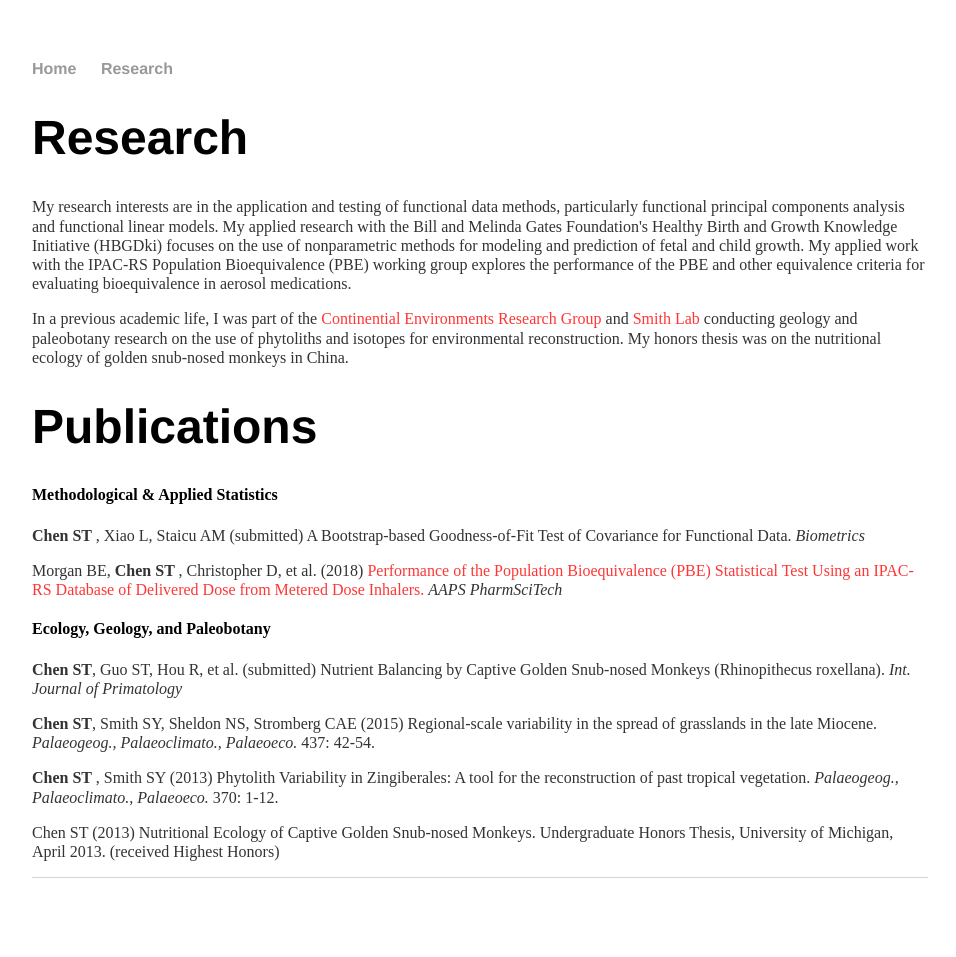
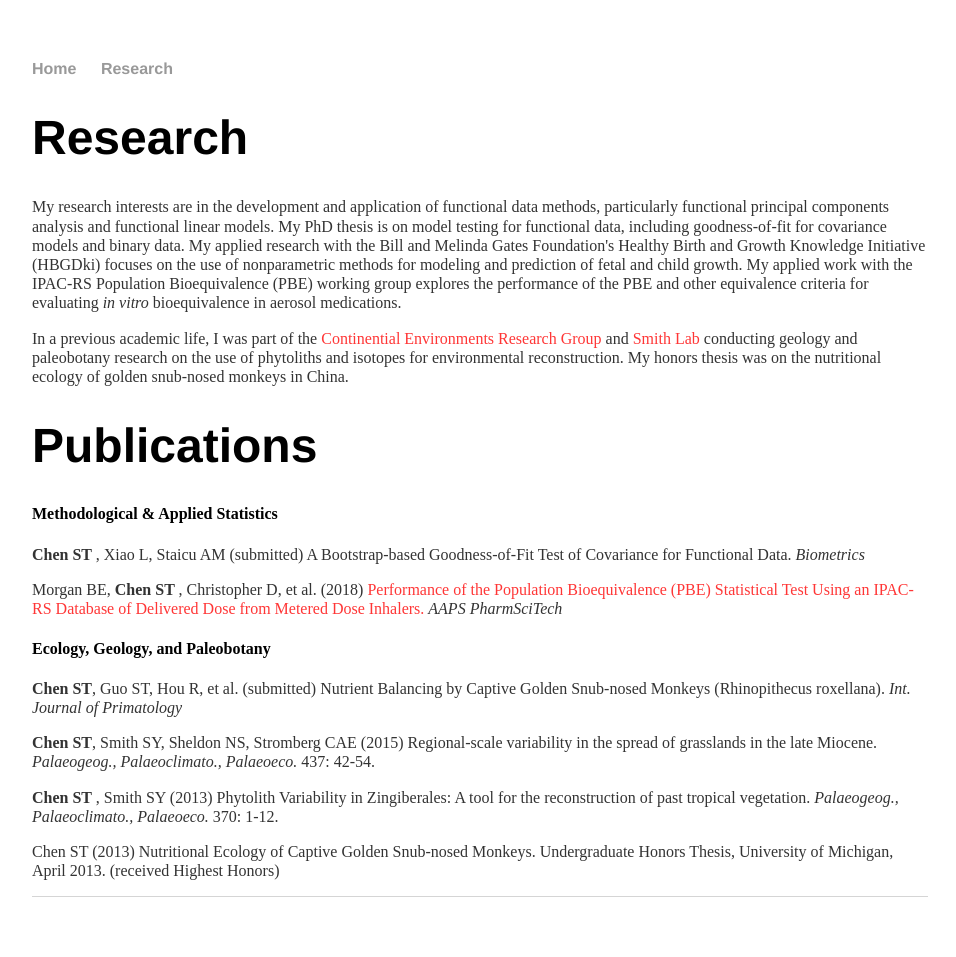
Before and after one commit to stchen3/stchen3.github.io, a Jekyll site: the page built from research/index.html, in a window 1280 px wide. Shown: the whole page, without its empty margins (160-1116 px from the left). Built offline with Jekyll 4.4.1, drawn with Linux system fonts in a browser that asks for light colours.

Commit message:
Update index.html

```diff
--- a/research/index.html
+++ b/research/index.html
@@ -5,12 +5,12 @@ title: Research
 <div class="blurb">
 	<h1>Research</h1>
 
-	<p> My research interests are in the application and testing of functional data methods, particularly functional principal
-	components analysis and functional linear models.
+	<p> My research interests are in the development and application of functional data methods, particularly functional principal
+	components analysis and functional linear models. My PhD thesis is on model testing for functional data, including goodness-of-fit for covariance models and binary data.
 	My applied research with the Bill and Melinda Gates Foundation's Healthy Birth and Growth Knowledge Initiative (HBGDki)
 	focuses on the use of nonparametric methods for modeling and prediction of fetal and child growth.
 	My applied work with the IPAC-RS Population Bioequivalence (PBE) working group explores the performance of
-	the PBE and other equivalence criteria for evaluating bioequivalence in aerosol medications. </p>
+	the PBE and other equivalence criteria for evaluating <i> in vitro </i> bioequivalence in aerosol medications. </p>
 	<p> In a previous academic life, I was part of the <a href="https://sites.lsa.umich.edu/nsheldon/" target="blank"><font color=#FF3636>Continential Environments Research Group</font></a>
 	and <a href="https://sites.lsa.umich.edu/sysmith-lab/" target="blank"><font color=#FF3636>Smith Lab</font></a> conducting geology and paleobotany research on the use of phytoliths and isotopes
 	for environmental reconstruction. My honors thesis was on the nutritional ecology of golden snub-nosed monkeys in China.
```
